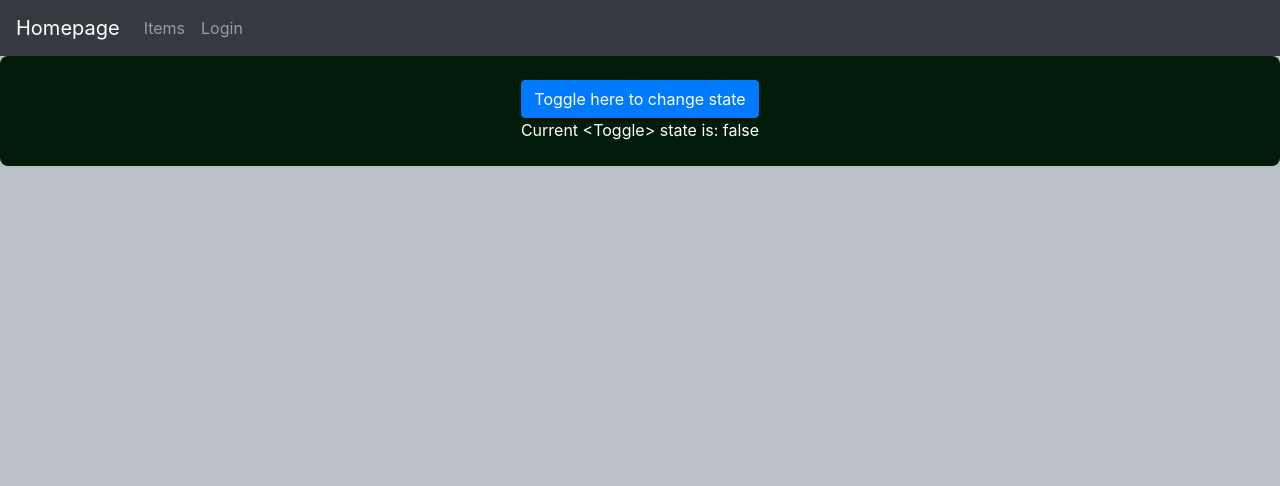
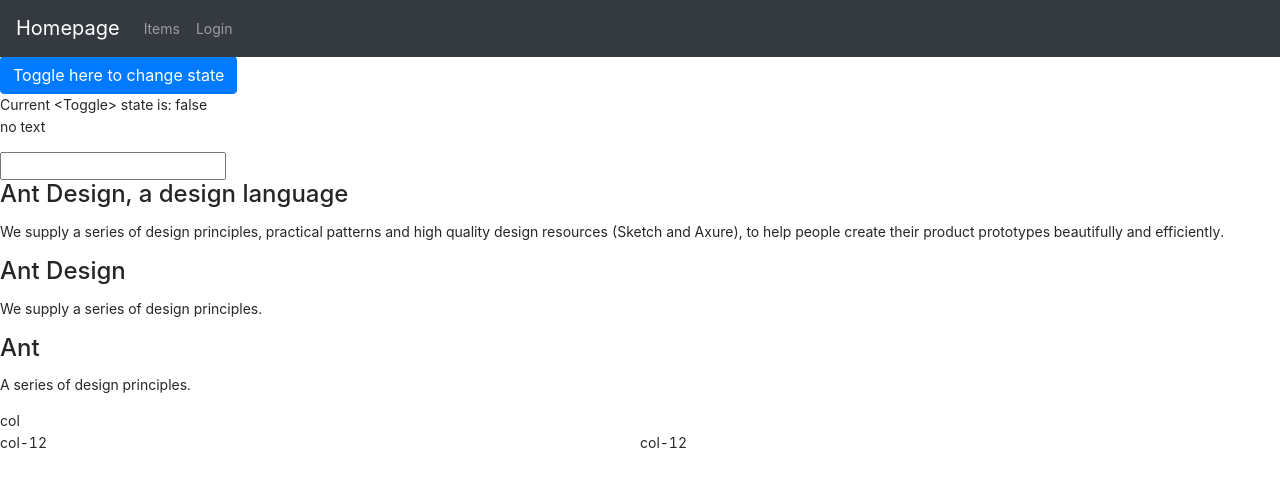
Before and after one commit to markntf0927/cypress-react, a React (Create React App) app: page / in a window 1280 px wide. Shown: the top 486 px of the page. Built offline with nearby package versions, Linux system fonts and the light colour scheme.

Commit message:
add: ant ui

```diff
--- a/package.json
+++ b/package.json
@@ -19,6 +19,7 @@
     "@testing-library/jest-dom": "^5.11.4",
     "@testing-library/react": "^11.1.0",
     "@testing-library/user-event": "^12.1.10",
+    "antd": "^4.16.6",
     "axios": "^0.21.1",
     "bootstrap": "4.6.0",
     "react": "^17.0.2",
--- /dev/null
+++ b/src/components/Table.js
@@ -0,0 +1,52 @@
+import React, { memo, useState, useEffect } from "react"
+import { Skeleton, Row, Col, Button } from "antd"
+
+function Table() {
+  const [loading, setLoading] = useState(true)
+
+  const handleLoading = () => {
+    setLoading(!loading)
+  }
+
+  useEffect(() => {
+    setTimeout(() => {
+      handleLoading()
+    }, 2000)
+  }, [])
+
+
+  const list = [
+    {
+      title: "Ant Design, a design language",
+      text: "We supply a series of design principles, practical patterns and high quality design resources (Sketch and Axure), to help people create their product prototypes beautifully and efficiently.",
+    },
+    {
+      title: "Ant Design",
+      text: "We supply a series of design principles.",
+    },
+    {
+      title: "Ant",
+      text: "A series of design principles.",
+    },
+  ]
+
+  return (
+    <div className="article">
+      {list.map((itm) => (
+        <Row key={itm.title}>
+          <Skeleton loading={loading} paragraph={{ rows: 2 }} active />
+
+          {!loading && (
+            <Col>
+              <h4>{itm.title}</h4>
+              <p>{itm.text}</p>
+            </Col>
+          )}
+        </Row>
+      ))}
+
+    </div>
+  )
+}
+
+export default memo(Table)
--- /dev/null
+++ b/src/components/shared/Content.js
@@ -0,0 +1,14 @@
+import React, { memo } from "react"
+
+// import withLogger from '../../hoc/withLogger'
+
+function Content({ text, ...rest }) {
+  return (
+    <div {...rest}>
+      <p>{text}</p>
+    </div>
+  )
+}
+
+export default memo(Content)
+// export default memo(withLogger(Content))
--- /dev/null
+++ b/src/hoc/withLogger.js
@@ -0,0 +1,10 @@
+import React from "react"
+
+function WithLogger(WrappedComponent) {
+  return function (props) {
+    console.log("withLogger: props", props)
+    return <WrappedComponent {...props} />
+  }
+}
+
+export default WithLogger
--- a/src/index.js
+++ b/src/index.js
@@ -2,6 +2,8 @@ import React from 'react';
 import ReactDOM from 'react-dom';
 import App from './App';
 import reportWebVitals from './utils/reportWebVitals';
+
+import 'antd/dist/antd.css';
 
 ReactDOM.render(
   <React.StrictMode>
--- a/src/pages/Home.js
+++ b/src/pages/Home.js
@@ -1,13 +1,42 @@
-import React from 'react'
+import React, { useState } from "react"
+import { Row, Col } from "antd"
 
-import Layout from '../components/shared/Layout'
-import Toggle from '../components/Toggle'
+import Layout from "../components/shared/Layout"
+import Toggle from "../components/Toggle"
+import Content from "../components/shared/Content"
+import Table from "../components/Table"
+
+// import Stack from '../utils/stack'
 
 function Home() {
+  const [text, setText] = useState("no text")
+
+  const handleTextChange = (evt) => setText(evt.target.value)
+
+  // const arr = new Stack()
+  // arr.push({'name': 'tom', 'age': 35})
+  // arr.push({'name': 'susan', 'age': 83})
+  // arr.push({'name': 'peter', 'age': 13})
+  // console.log('arr',arr, arr.getElementAtIndex(1));
+
   return (
     <Layout>
       <div className="App">
         <Toggle />
+
+        <Content text={text} />
+
+        <input onChange={handleTextChange} />
+
+        <Table />
+
+        <Row>
+          <Col span={24}>col</Col>
+        </Row>
+        <Row>
+          <Col span={12}>col-12</Col>
+          <Col span={12}>col-12</Col>
+        </Row>
       </div>
     </Layout>
   )
--- a/src/styles/_app.scss
+++ b/src/styles/_app.scss
@@ -1,51 +1,3 @@
-.App {
-  text-align: center;
-  color: white;
-}
-
-.App-logo {
-  height: 40vmin;
-  pointer-events: none;
-}
-
-@media (prefers-reduced-motion: no-preference) {
-  .App-logo {
-    animation: App-logo-spin infinite 20s linear;
-  }
-}
-
-.App-header {
-
-  min-height: 100%;
-  display: flex;
-  flex-direction: column;
-  align-items: center;
-  justify-content: center;
-  font-size: calc(10px + 2vmin);
-  padding: 16px 24px;
-}
-
-.App-link {
-  color: #61dafb;
-}
-
-@keyframes App-logo-spin {
-  from {
-    transform: rotate(0deg);
-  }
-  to {
-    transform: rotate(360deg);
-  }
-}
-
-section {
-  position: relative;
-  background-color: #001b08;
-  border-radius: 8px;
-  width: 100%;
-  margin: 0 0 32px 0;
-  padding: 24px 16px;
-}
 
 button {
   cursor: pointer;
@@ -91,11 +43,6 @@ p {
   }
 }
 
-
-main {
-  background-color: #bbc0c7;
-}
-
 header {
   position: fixed;
   width: 100%;
--- /dev/null
+++ b/src/utils/stack.js
@@ -0,0 +1,34 @@
+/* eslint-disable */
+
+export default class Stack {
+  constructor() {
+    this.index = 0
+    this.data = {}
+  }
+
+  length() {
+    return this.index
+  }
+
+  isEmpty() {
+    return this.index === 0
+  }
+
+  push(value) {
+    this.data[this.index] = value
+    this.index++
+  }
+
+  pop() {
+    const element = this.data[this.index - 1]
+    delete this.data[this.index - 1]
+    this.index--
+
+    return element
+  }
+
+  getElementAtIndex(index) {
+    return this.data[index]
+  }
+
+}
```
Also changed, not shown: 1 other file (tests, documents, lock files or other folders).
